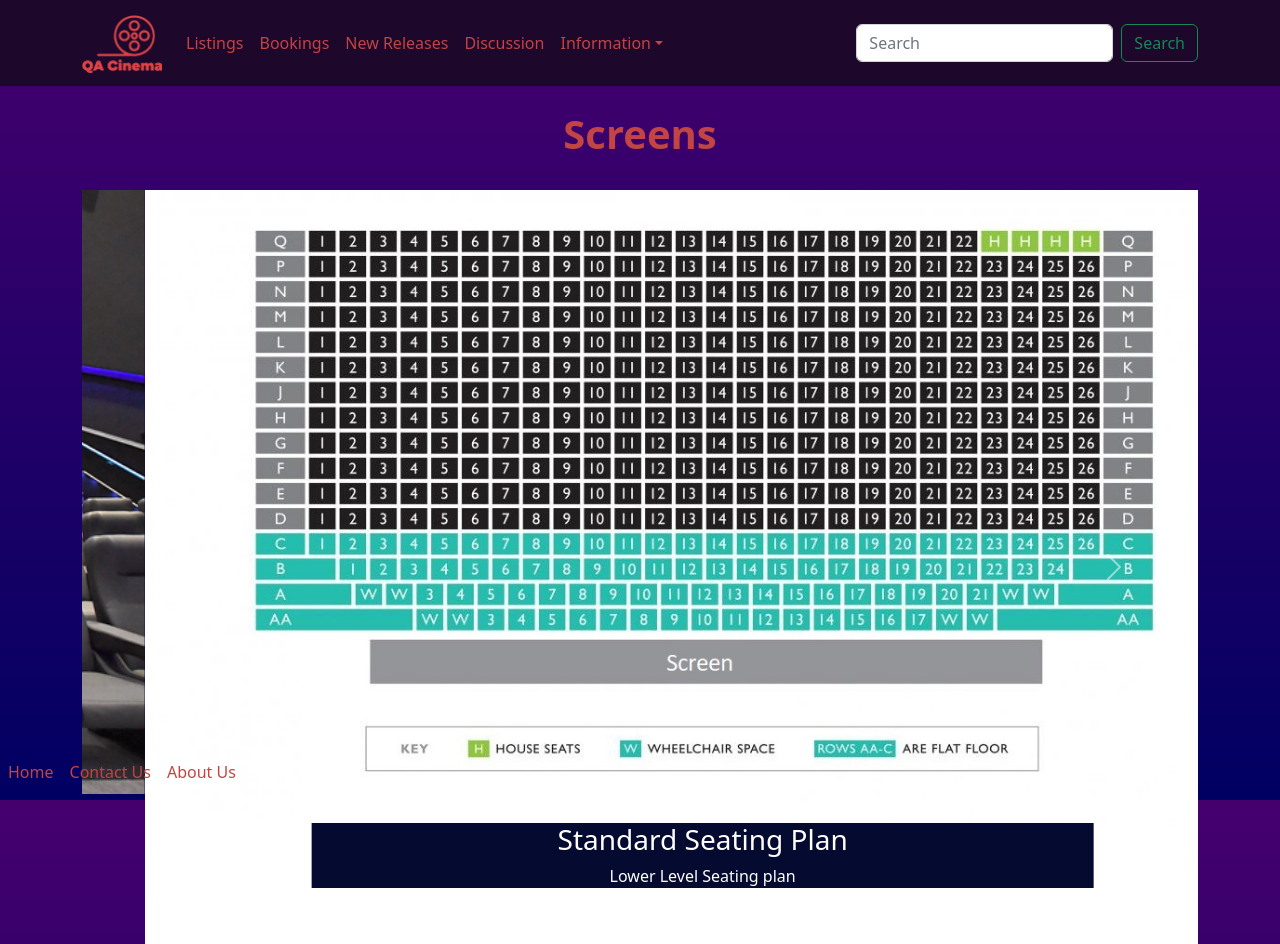
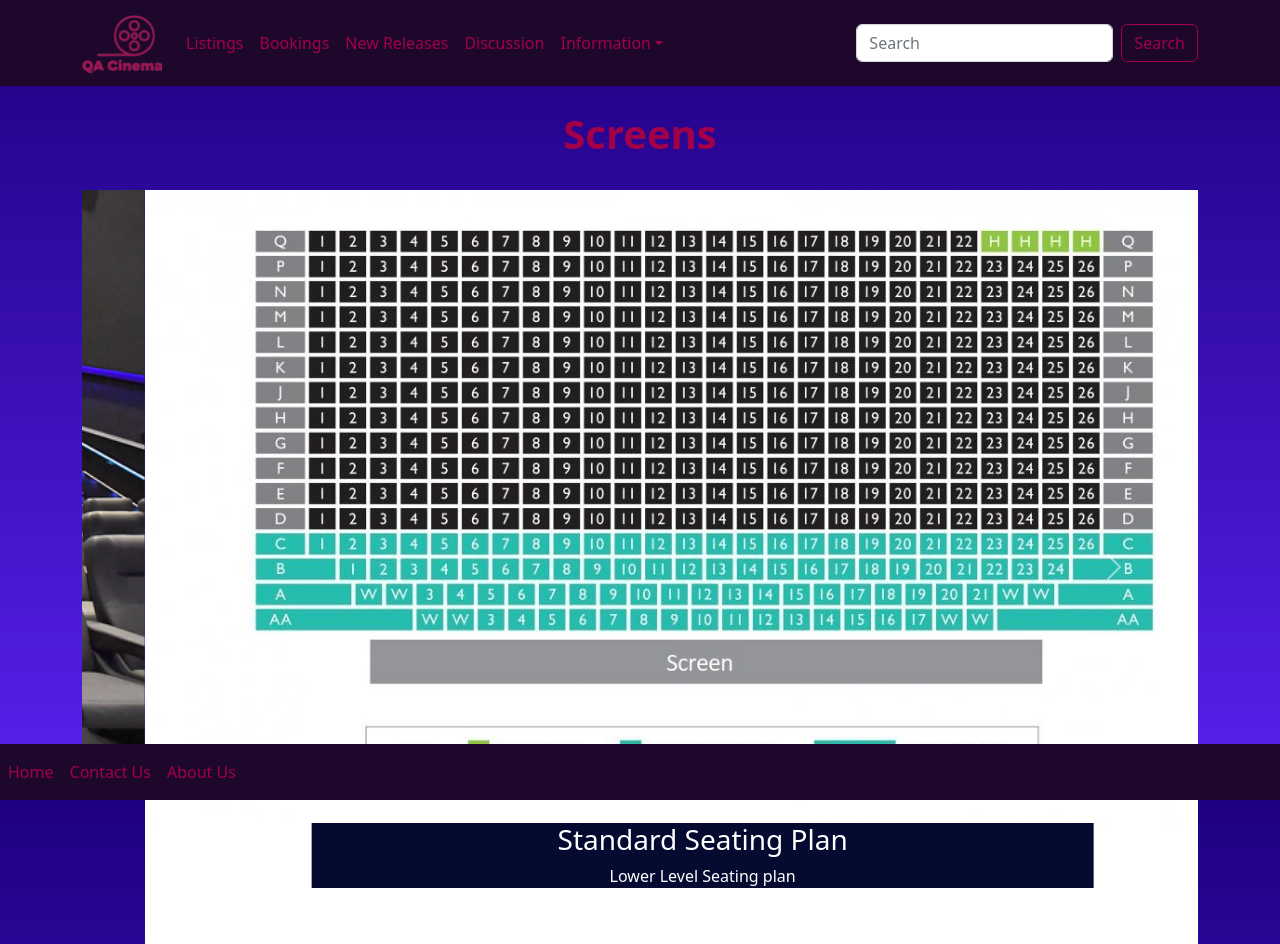
Before and after one commit to tashfeenarshad/DTK_JS-QA_CINEMA, a React (Create React App) app in the folder cinema/: page /screens in a window 1280 px wide. Built offline with nearby package versions, Linux system fonts and the light colour scheme.

Commit message:
improved styling

```diff
--- a/cinema/src/App.css
+++ b/cinema/src/App.css
@@ -4,9 +4,9 @@ html {
 }
 
 /*Body*/
-body{
-  background-image: linear-gradient(180deg, rgb(69 0 110), rgb(0 0 98));
-  color:rgb(194 68 69) !important;
+body {
+  background-image: linear-gradient(180deg, rgb(31 0 127), rgb(88 33 240));
+  color: rgb(162 0 73) !important;
   height: 100%;
   margin: 0;
   background-repeat: no-repeat;
@@ -15,18 +15,18 @@ body{
 
 /* Bootstrap Navbar-Nav */
 .navbar-nav {
-  --bs-nav-link-color: rgb(194 68 69) !important;
+  --bs-nav-link-color: rgb(162 0 73) !important;
 }
 
-/* Top Navbar */
-#topNav {
+/* Navbas */
+.navbar {
   background-color: rgb(29 7 42);
 }
 
 /* Footer */
-.footer{
-  background-color: rgb(0,0,98) !important;
-  margin-top: 20px;
+.footer {
+  margin-top: 0px;
+  margin-bottom: 0px;
   width: 100%;
 }
 
@@ -38,7 +38,7 @@ body{
   left: 0;
   width: 100%;
   height: 100vh;
-  background: rgba(0, 0, 0, 0.8);
+  background-color: rgb(29 7 42 / 80%);
 
   display: flex;
   justify-content: center;
@@ -61,20 +61,67 @@ body{
 /*Modal*/
 
 .modal-content {
-  background-color: rgba(33, 37, 41) !important;
+  background-color: rgb(29 7 42) !important;
+  margin-top: 40% !important;
 }
 
 /*BookingConfirmation*/
 
 .confirmationContainer {
+  color: white !important;
   margin: 10px;
+  text-align: center;
 }
 
 .confirmationSubContainer {
-  background-color: rgb(33, 37, 41);
+  box-shadow: 0px 0px 15px rgb(0 0 0), inset 0px 0px 15px 0px rgb(70 70 70 / 12%);
+  background-color: rgb(29 7 42);
   border-radius: 15px;
   margin-top: 25px;
+  margin-left: auto;
+  margin-right: auto;
   padding: 20px;
   width: 60%;
   height: auto;
 }
+
+/* Booking */
+#bookingContainer {
+  margin-top: 70px;
+  width: 50%;
+  margin-left: auto;
+  margin-right: auto;
+  box-shadow: 0px 0px 15px rgb(0 0 0), inset 0px 0px 15px 0px rgb(70 70 70 / 12%);
+  padding: 30px;
+  border-radius: 30px;
+  background-color: rgb(29 7 42 / 80%);
+}
+
+/* Buttons */
+.btn-primary {
+  --bs-btn-bg: rgb(162 0 73) !important;
+  --bs-btn-border-color: rgb(162 0 73) !important;
+  --bs-btn-hover-bg: rgb(162 0 73) !important;
+  --bs-btn-hover-border-color: rgb(162 0 73) !important;
+  --bs-btn-active-bg: rgb(162 0 73) !important;
+  --bs-btn-active-border-color: rgb(162 0 73) !important;
+  --bs-btn-disabled-bg: rgb(162 0 73) !important;
+  --bs-btn-disabled-border-color: rgb(162 0 73) !important;
+}
+
+.btn-outline-success {
+  --bs-btn-color: rgb(162 0 73) !important;
+  --bs-btn-border-color: rgb(162 0 73) !important;
+  --bs-btn-hover-bg: rgb(162 0 73) !important;
+  --bs-btn-hover-border-color: rgb(162 0 73) !important;
+  --bs-btn-active-bg: rgb(162 0 73) !important;
+  --bs-btn-active-border-color: rgb(162 0 73) !important;
+  --bs-btn-disabled-color: rgb(162 0 73) !important;
+  --bs-btn-disabled-border-color: rgb(162 0 73) !important;
+}
+
+/*Table*/
+.table {
+  --bs-table-color: white !important;
+  border-color: white !important;
+}
--- a/cinema/src/Components/BookingConfirmation.jsx
+++ b/cinema/src/Components/BookingConfirmation.jsx
@@ -41,7 +41,7 @@ const BookingConfirmation = () => {
 
                         <h4><b>{movieBooking[0].movie}</b> on <b>{movieBooking[0].day}</b> at <b>{movieBooking[0].time}</b></h4>
 
-                        <Table variant="dark">
+                        <Table>
                             <tbody>
                                 <tr>
                                     <td>First Name</td>
--- a/cinema/src/Components/Bookings.jsx
+++ b/cinema/src/Components/Bookings.jsx
@@ -57,7 +57,7 @@ const Bookings = () => {
     axios.post("http://localhost:5015/booking/create", bookingInfo)
       .then((res) => {
         console.log(res.data._id + " created")
-        navigate("/bookingConfirmation", {state: res.data});
+        navigate("/bookingConfirmation", { state: res.data });
       }).catch((err) => {
         console.log(err.message)
       })
@@ -97,7 +97,7 @@ const Bookings = () => {
 
 
   return (
-    <>
+    <div id="bookingContainer">
       <Modal show={show} onHide={handleClose}>
         <Modal.Header closeButton>
           <Modal.Title>Payment</Modal.Title>
@@ -246,7 +246,8 @@ const Bookings = () => {
         <Button variant="primary" type="submit" onMouseDown={handleShow}>
           Submit
         </Button>
-      </Form></>
+      </Form>
+    </div>
 
   );
 }
```
Also changed, not shown: cinema/src/Components/Images/logo.png.
